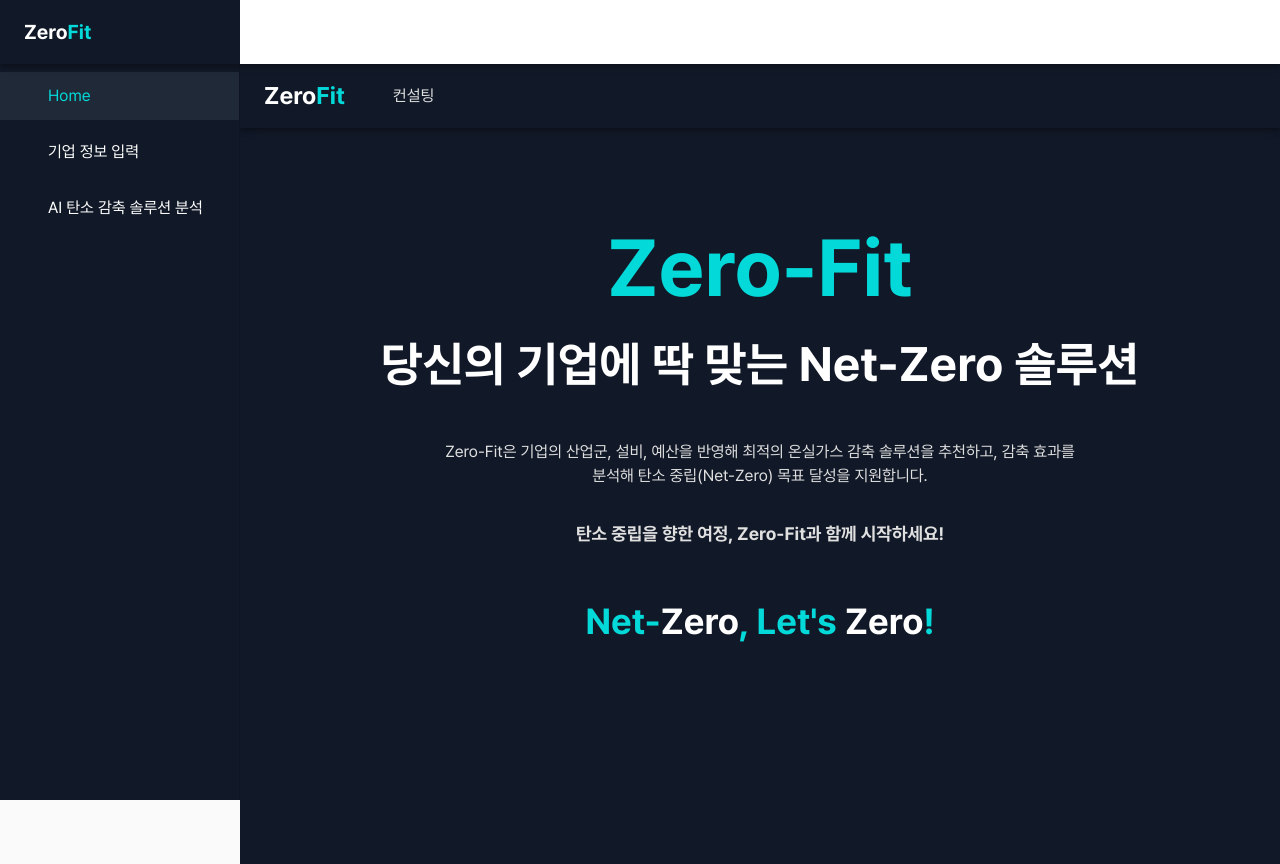
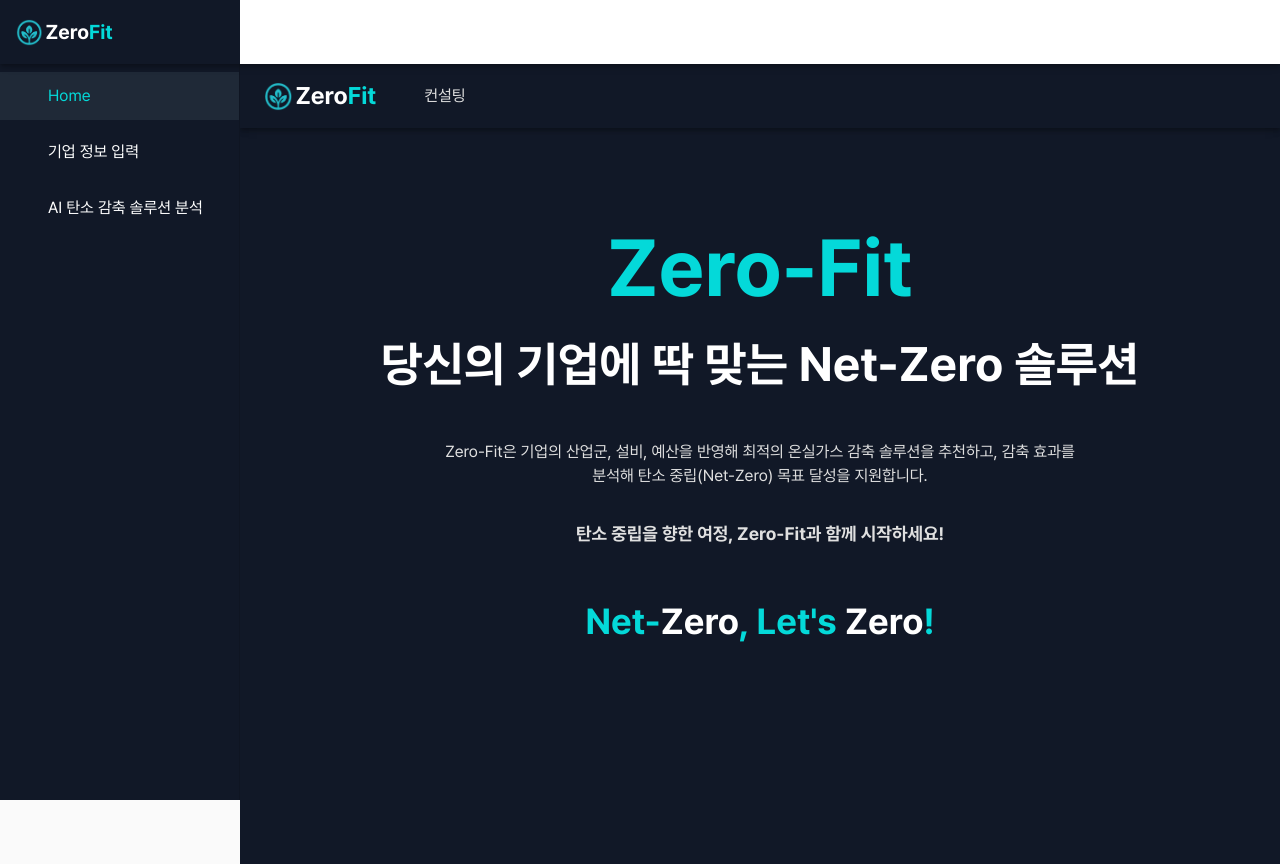
Before and after one commit to 2025-KGU-Capstone-Design/zerofit_frontend, a React (Vite) app: page /home in a window 1280 px wide. Built offline with nearby package versions, Linux system fonts and the light colour scheme; some icons are missing.

Commit message:
style: 메인 로고 추가 및 헤더에 적용

```diff
--- a/src/ui/layout/Header.tsx
+++ b/src/ui/layout/Header.tsx
@@ -1,5 +1,6 @@
 import {AppBar, Toolbar, Typography, Box} from '@mui/material'
 import {Link} from 'react-router-dom'
+import Logo from '@/assets/icons/logo1.png'
 
 const drawerWidth = 240
 
@@ -14,6 +15,7 @@ const Header = () => {
             }}
         >
             <Toolbar
+                disableGutters
                 sx={{
                     backgroundColor: (theme) => theme.palette.primary.main,
                     width: drawerWidth,
@@ -24,17 +26,22 @@ const Header = () => {
                     component={Link}
                     to='/'
                     sx={{
-                        textDecoration: 'none',
                         color: 'inherit',
                         fontWeight: 'bold',
+                        textDecoration: 'none',
+                        ml: 2,
                     }}
                 >
-                    {'Zero'}
-                    <Box
-                        component='span'
-                        sx={{color: (theme) => theme.palette.secondary.main}}
-                    >
-                        Fit
+                    <Box display='flex' alignItems='center'>
+                        <Box
+                            component='img'
+                            src={Logo}
+                            sx={{width: 27, height: 27, mr: 0.3}}
+                        />
+                        <Box component='span'>Zero</Box>
+                        <Box component='span' color='secondary.main'>
+                            Fit
+                        </Box>
                     </Box>
                 </Typography>
             </Toolbar>
--- a/src/ui/pages/landingPage/LandingPageHeader.tsx
+++ b/src/ui/pages/landingPage/LandingPageHeader.tsx
@@ -7,6 +7,7 @@ import {
     Link as MUILink,
 } from '@mui/material'
 import {Link as RouterLink} from 'react-router-dom'
+import Logo from '@/assets/icons/logo1.png'
 
 const LandingPageHeader = () => {
     return (
@@ -22,9 +23,16 @@ const LandingPageHeader = () => {
                         textDecoration: 'none',
                     }}
                 >
-                    <Box component='span'>Zero</Box>
-                    <Box component='span' color='secondary.main'>
-                        Fit
+                    <Box display='flex' alignItems='center'>
+                        <Box
+                            component='img'
+                            src={Logo}
+                            sx={{width: 29, height: 29, mr: 0.3}}
+                        />
+                        <Box component='span'>Zero</Box>
+                        <Box component='span' color='secondary.main'>
+                            Fit
+                        </Box>
                     </Box>
                 </Typography>
 
```
Also changed, not shown: src/assets/icons/logo1.png (added).
